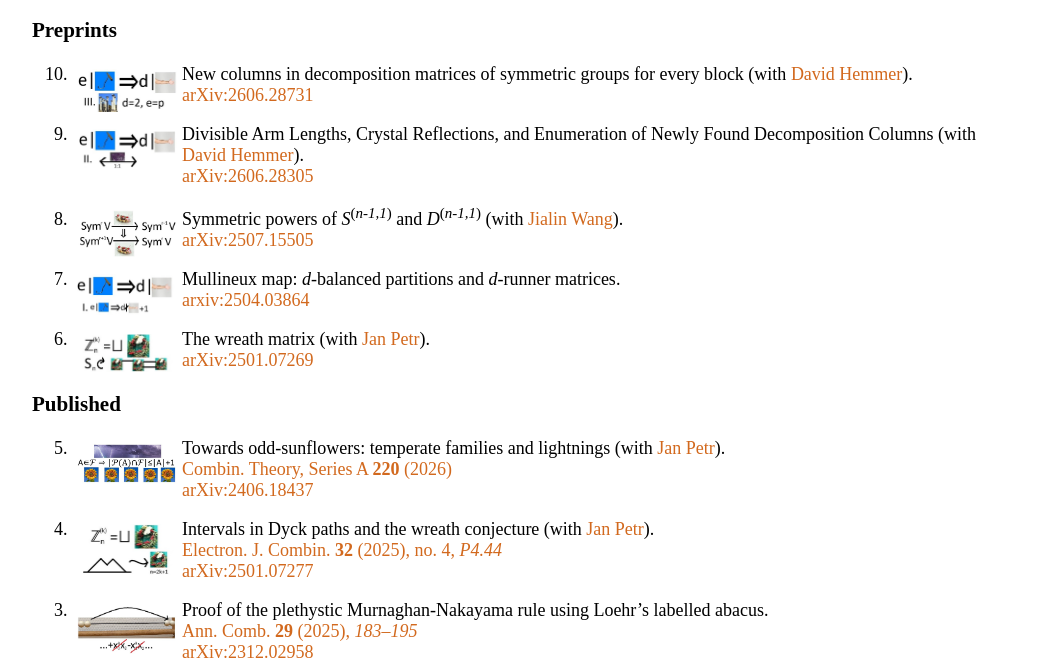
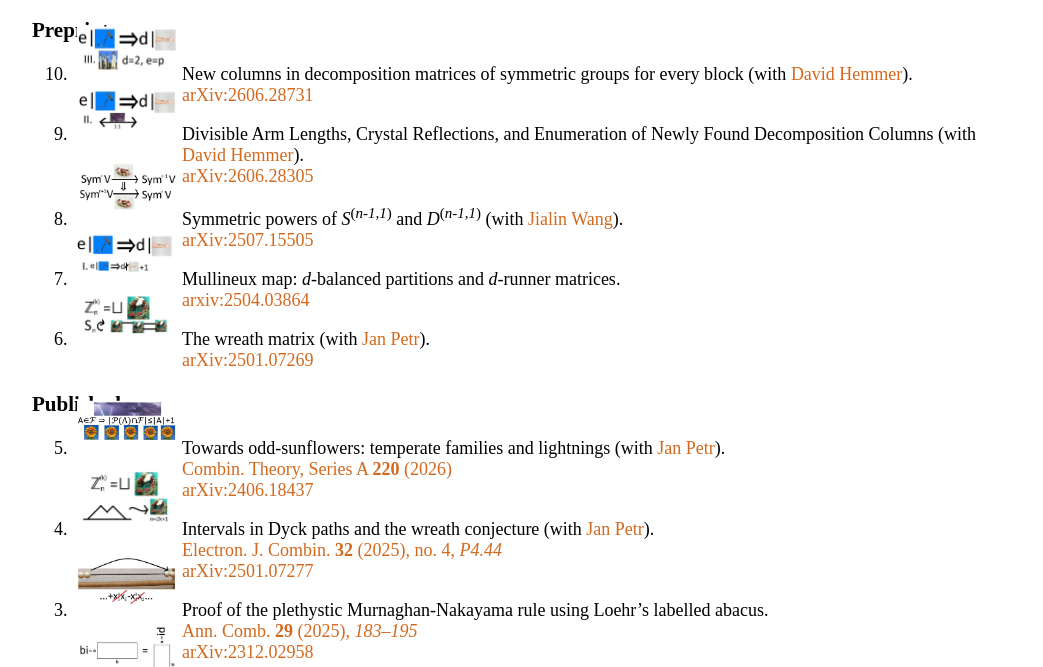
Before and after one commit to pavelturek/pavelturek.github.io, a plain HTML site: page Pages/Publications.html in a window 1280 px wide. Shown: the part 133-800 px from the top of the page, without its empty margins (118-1161 px from the left). Drawn offline with Linux system fonts and the light colour scheme.

Commit message:
TransformAnchor

```diff
--- a/Design.css
+++ b/Design.css
@@ -39,6 +39,7 @@ footer {height: 80px;
         margin: 15px;}
 
 .smallpic {float: left;
-        margin: 5px;}
+        margin: 5px;
+        transform: translate(0, -100%)}
 
 .sublist {list-style-type: circle;}
```
